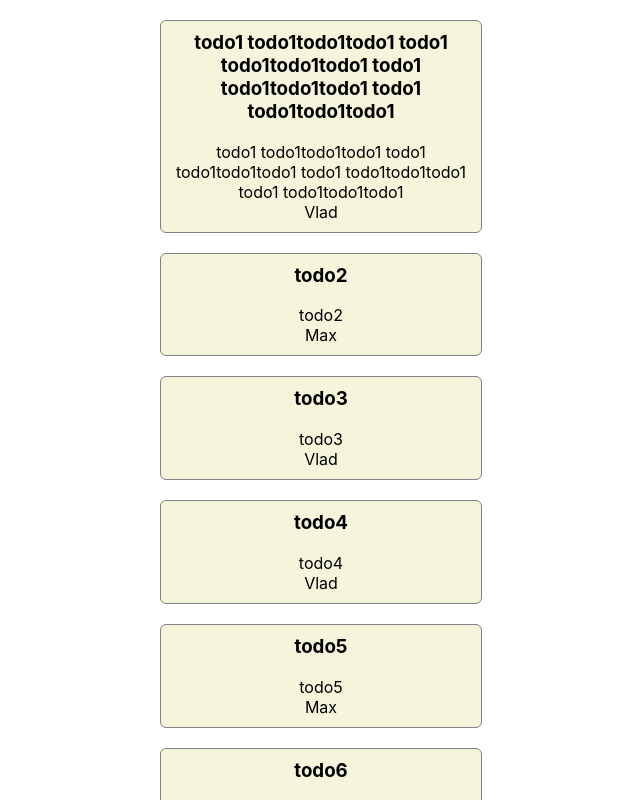
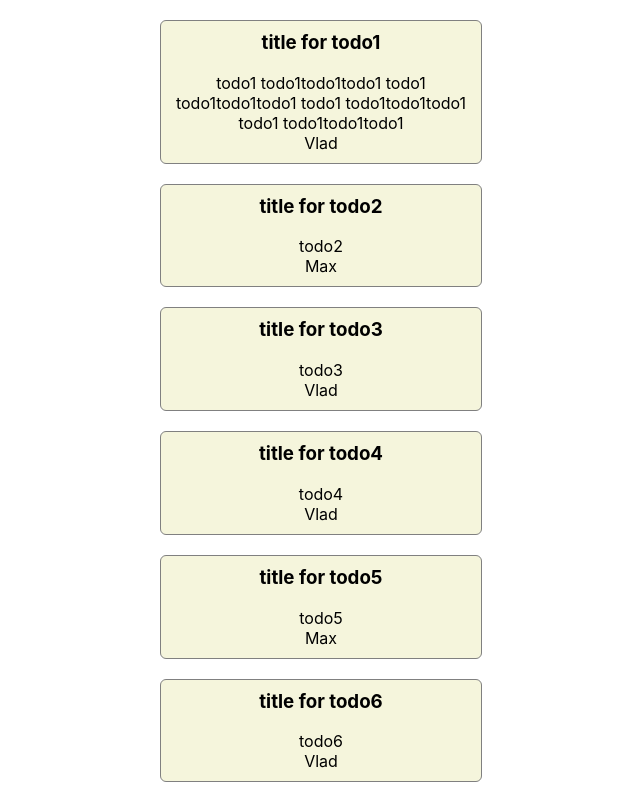
Before and after one commit to nikolasj/todo_react, a React (Create React App) app: page / in a window 1280 px wide. Shown: the top 800 px of the page, without its empty margins (319-959 px from the left). Built offline with nearby package versions, Linux system fonts and the light colour scheme.

Commit message:
fix todo

```diff
--- a/src/todos/index.jsx
+++ b/src/todos/index.jsx
@@ -4,15 +4,14 @@ import Modal from "../modal";
 import './styles.css';
 
 const TodoList = (props) => {
-  const [isOpened, setOpen] = React.useState(false);
+  // const [isOpened, setOpen] = React.useState(false);
   const [openedId, setOpenedId] = React.useState(null);
 
   const close = () =>{
-    setOpen(!isOpened);
+    setOpenedId(null);
   };
 
   const openModal = (id) => {
-    setOpen(true);
     setOpenedId(id);
   };
 
@@ -31,7 +30,7 @@ const TodoList = (props) => {
           })
         }
       </ul>
-      {todo && <Modal title={todo.title} isOpened={isOpened} onClose={close}>{todo.text}</Modal>}
+      {todo && <Modal title={todo.title} isOpened={!!openedId} onClose={close}>{todo.text}</Modal>}
     </>
   );
 };
--- a/src/todos/todo/index.jsx
+++ b/src/todos/todo/index.jsx
@@ -4,7 +4,7 @@ import './styles.css';
 const TodoItem = props => {
     return (
         <li className="todo" onClick={props.onClick}>
-            <h3 className="todo-title">{props.todo.text}</h3>
+            <h3 className="todo-title">{props.todo.title}</h3>
             <div>{props.todo.text}</div>
             <div>{props.todo.name}</div>
         </li>
```
